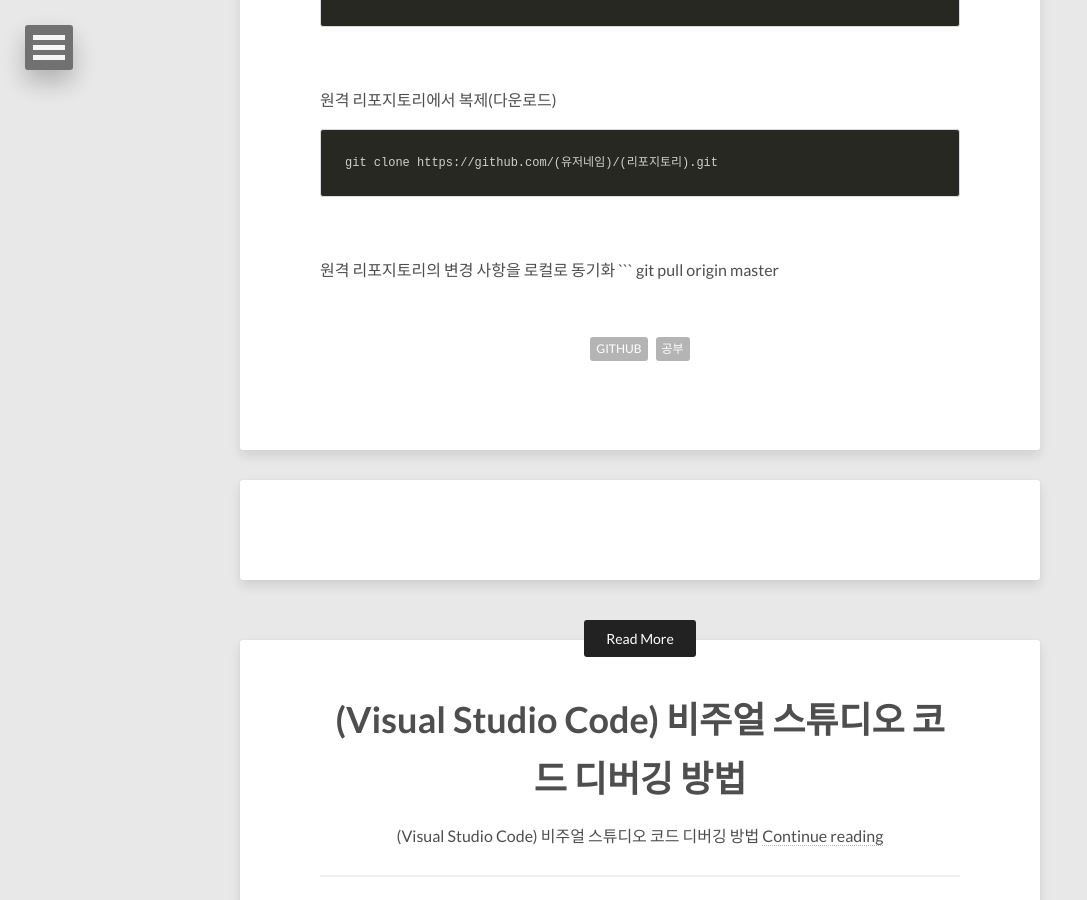
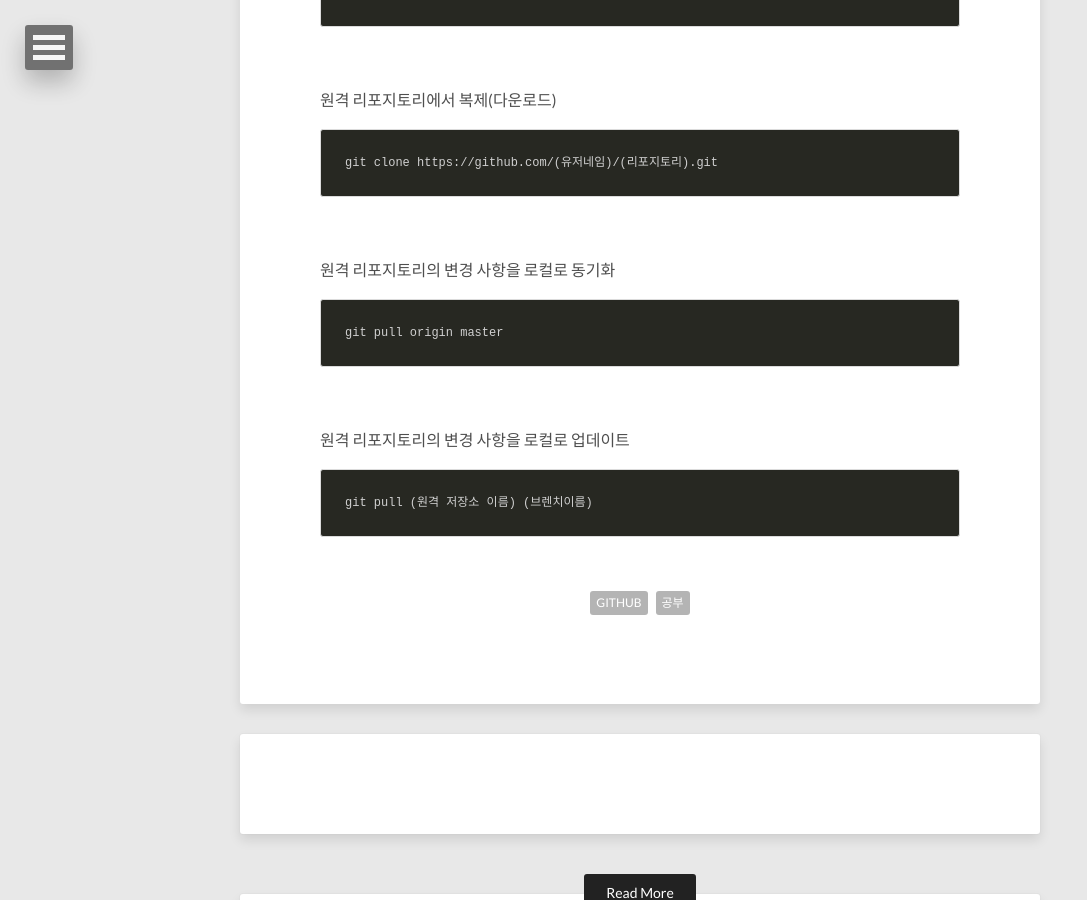
Before and after one commit to wnsgur9137/wnsgur9137.github.io, a Jekyll site: the page built from _posts/2022-01-03-gitStudy.md, in a window 1280 px wide and 900 px high, scrolled down 2117 px. Shown: the whole window, without its empty margins (0-1087 px from the left). Built offline with Jekyll 4.4.1, drawn with Linux system fonts in a browser that asks for light colours; nearby versions of some CDN libraries; comment, search, counter and statistics services are not loaded.

Commit message:
Add files via upload

````diff
--- a/_posts/2022-01-03-gitStudy.md
+++ b/_posts/2022-01-03-gitStudy.md
@@ -89,3 +89,12 @@ git clone https://github.com/(유저네임)/(리포지토리).git
 원격 리포지토리의 변경 사항을 로컬로 동기화
 ```
 git pull origin master
+```
+
+<br>
+
+원격 리포지토리의 변경 사항을 로컬로 업데이트
+
+```
+git pull (원격 저장소 이름) (브렌치이름)
+```
````
